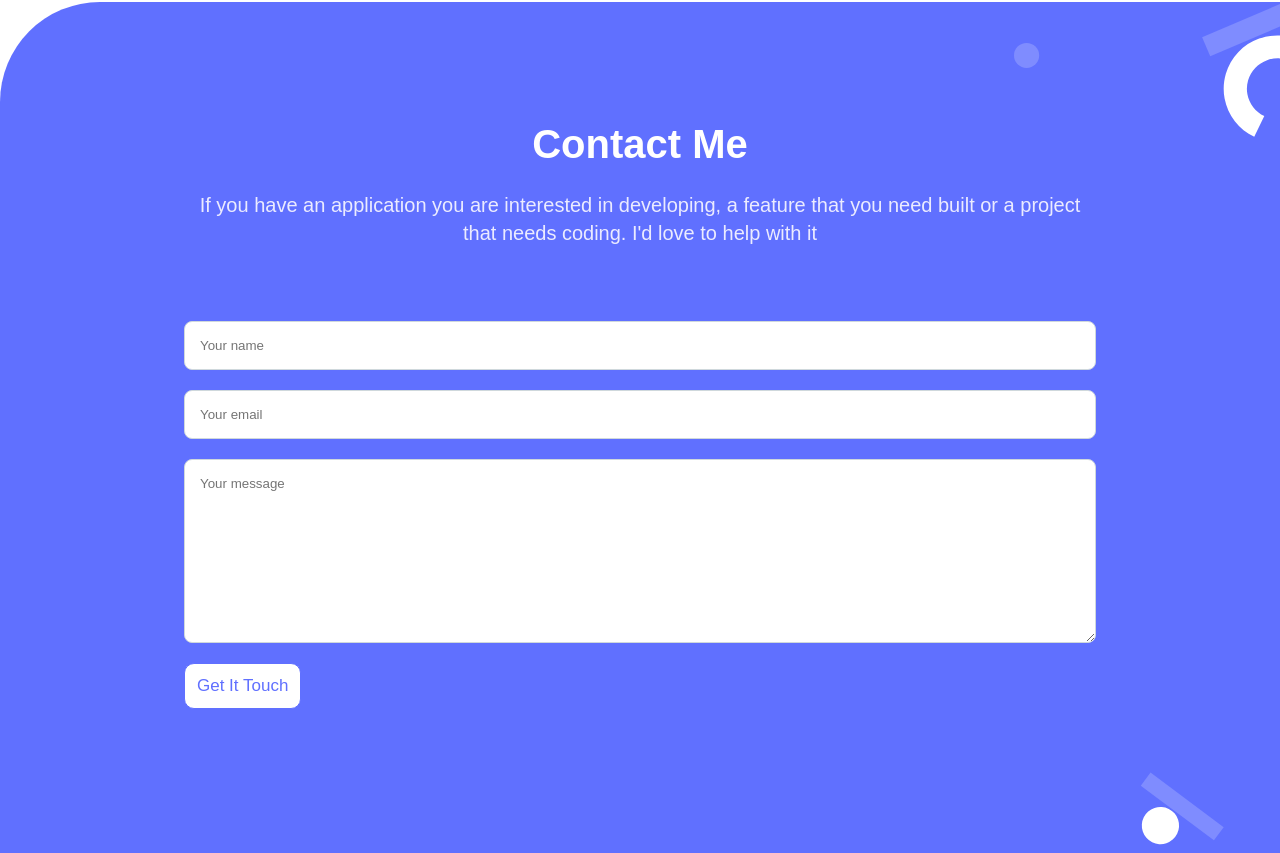
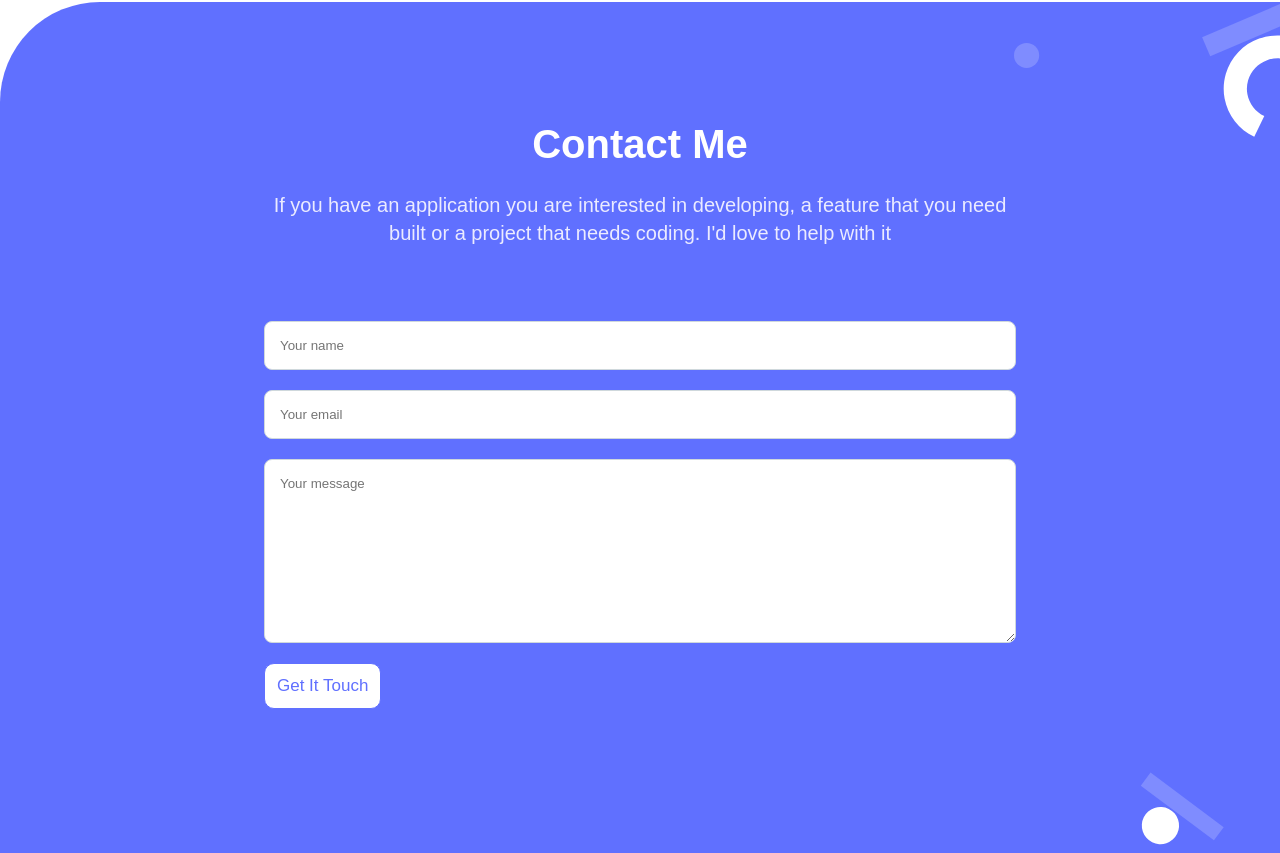
Before and after one commit to wickathou/portfolio, a plain HTML site: page index.html in a window 1280 px wide. Shown: the part 3878-4731 px from the top of the page. Drawn offline with Linux system fonts and the light colour scheme.

Commit message:
Fixed contact me form size to be responsive

```diff
--- a/index.html
+++ b/index.html
@@ -226,7 +226,7 @@
   <footer>
     <article class="bg-footer border-tl pv5">
       <section class="footer_class p5vh">
-        <div class="xph5vh">
+        <div class="xph15vh">
           <h2 class="title">Contact me</h2>
           <p class="details">If you have an application you are interested in developing, a feature that you need built or a project that needs coding. I'd love to help with it </p>
           <form class="flex flex-column" action="https://formspree.io/f/mlevqnqq" method="POST">
--- a/style.css
+++ b/style.css
@@ -415,8 +415,8 @@ form textarea {
     padding: 10vh;
   }
 
-  .xph5vh {
-    padding: 0 5vh;
+  .xph15vh {
+    padding: 0 15vh;
   }
 
   .xp5vh {
```
